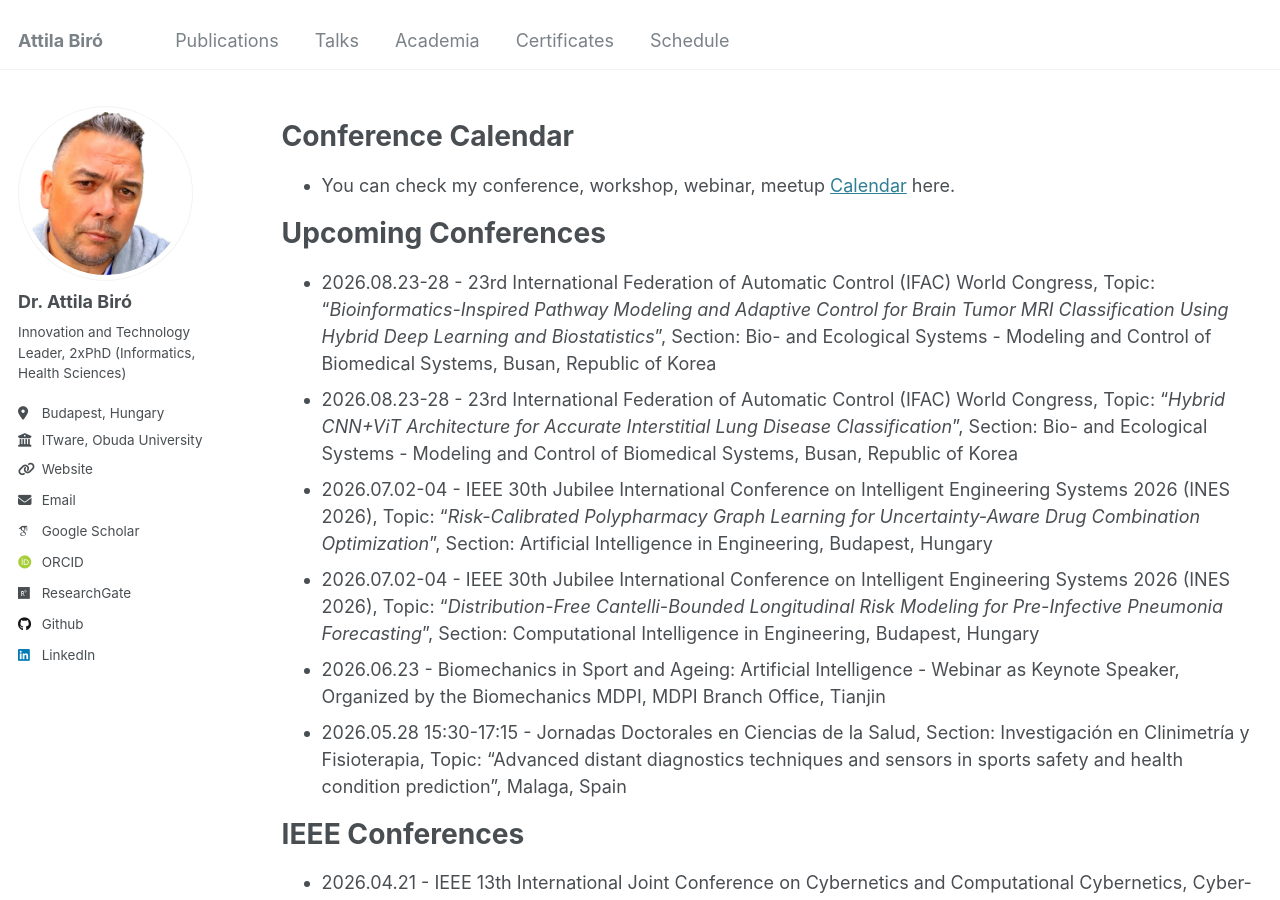
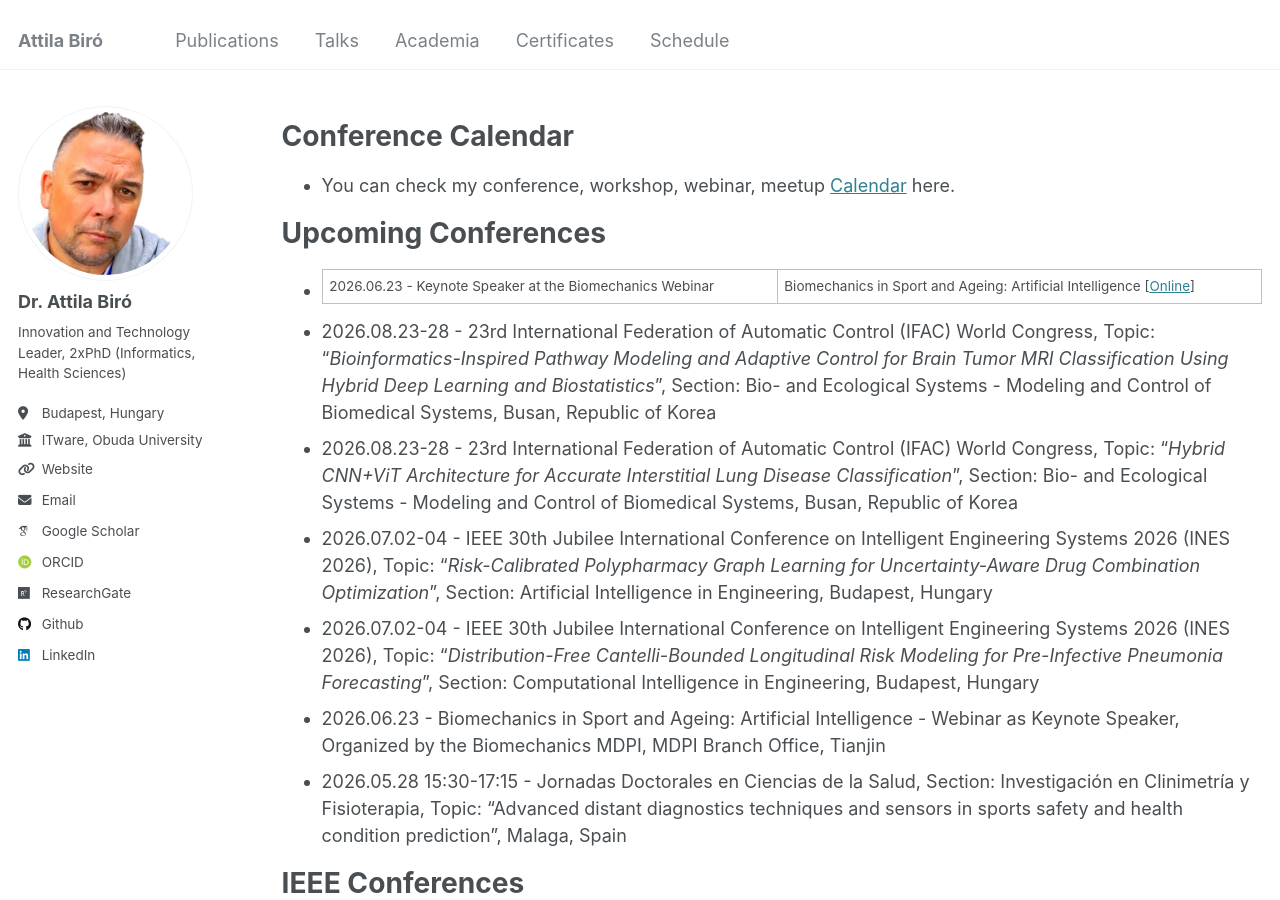
Before and after one commit to biroka/biroka.github.io, a Jekyll site: the page built from _pages/talks.md, in a window 1280 px wide and 900 px high. Built offline with Jekyll 4.4.1, drawn with Linux system fonts in a browser that asks for light colours; some web fonts are replaced.

Commit message:
Add upcoming conference details to talks.md

```diff
--- a/_pages/talks.md
+++ b/_pages/talks.md
@@ -12,6 +12,7 @@ Conference Calendar
 
 Upcoming Conferences
 ======
+* 2026.06.23 - Keynote Speaker at the Biomechanics Webinar | Biomechanics in Sport and Ageing: Artificial Intelligence [<a target="_new" href="https://sciforum.net/event/Biomechanics-1?subscribe&section=#welcomef">Online</a>]
 * 2026.08.23-28 - 23rd International Federation of Automatic Control (IFAC) World Congress, Topic: "_Bioinformatics-Inspired Pathway Modeling and Adaptive Control for Brain Tumor MRI Classification Using Hybrid Deep Learning and Biostatistics_", Section: Bio- and Ecological Systems - Modeling and Control of Biomedical Systems, Busan, Republic of Korea
 * 2026.08.23-28 - 23rd International Federation of Automatic Control (IFAC) World Congress, Topic: "_Hybrid CNN+ViT Architecture for Accurate Interstitial Lung Disease Classification_", Section: Bio- and Ecological Systems - Modeling and Control of Biomedical Systems, Busan, Republic of Korea
 * 2026.07.02-04 - IEEE 30th Jubilee International Conference on Intelligent Engineering Systems 2026 (INES 2026), Topic: "_Risk-Calibrated Polypharmacy Graph Learning for Uncertainty-Aware Drug Combination Optimization_", Section: Artificial Intelligence in Engineering, Budapest, Hungary
```
